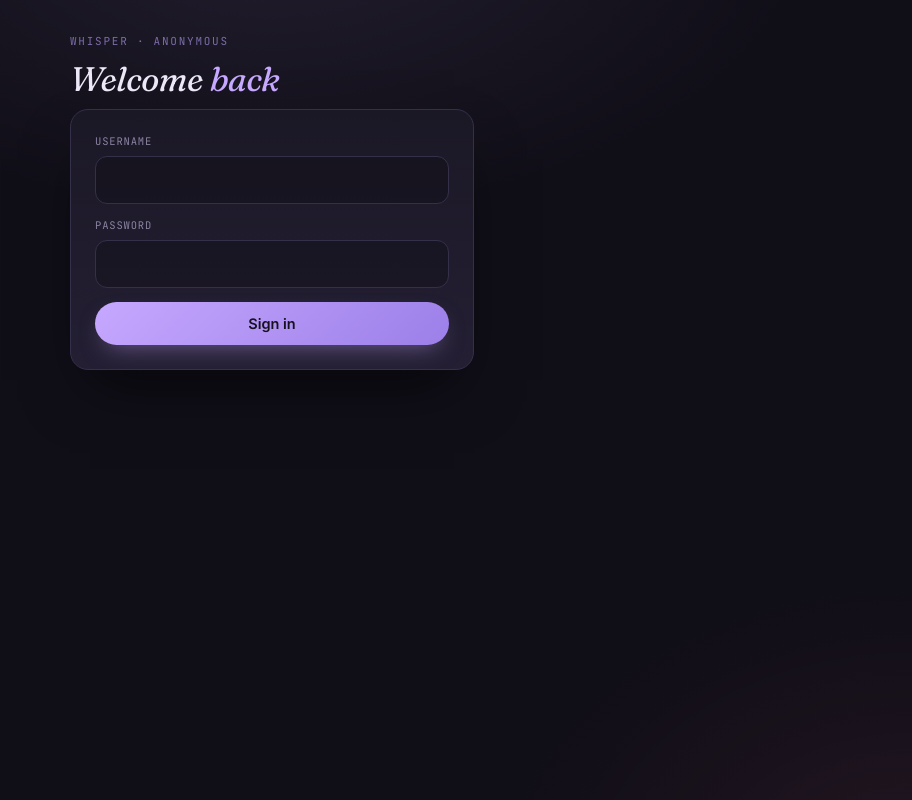
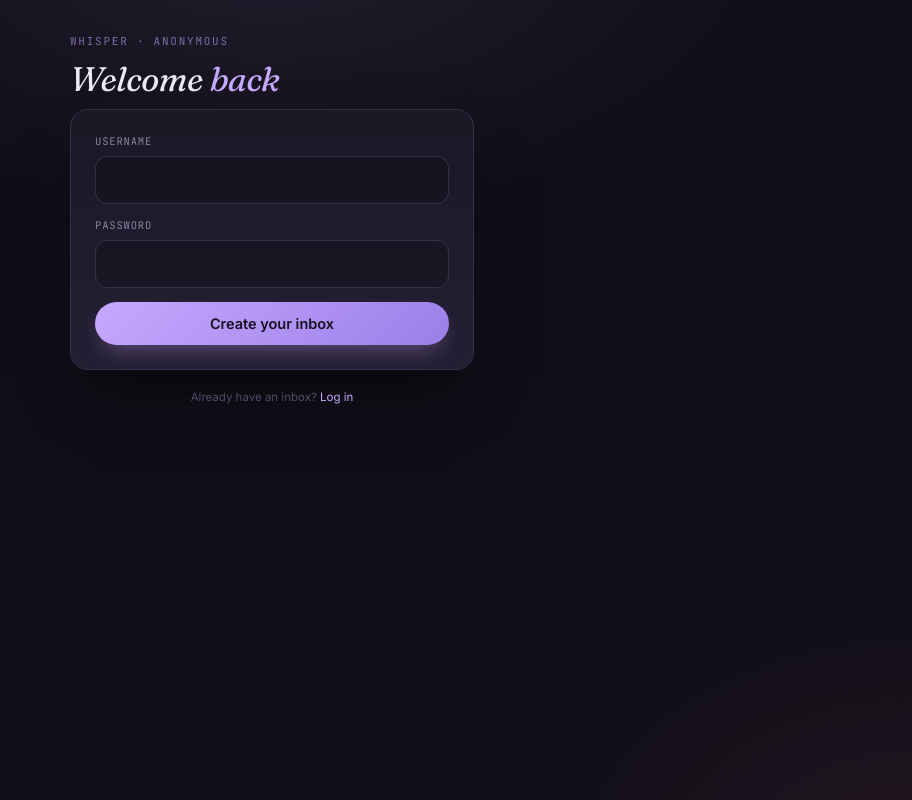
Before and after one commit to confessiongeckhg/whisper, a React (Vite) app in the folder frontend/: page /login in a window 1280 px wide. Shown: the whole page, without its empty margins (368-1280 px from the left). Built offline with nearby package versions, Linux system fonts and the light colour scheme; no server answers.

Commit message:
Update Login.jsx

```diff
--- a/frontend/src/pages/Login.jsx
+++ b/frontend/src/pages/Login.jsx
@@ -1,5 +1,5 @@
 import { useState } from 'react';
-import { useNavigate } from 'react-router-dom';
+import { Link, useNavigate } from 'react-router-dom';
 import { api, setToken } from '../lib/api.js';
 
 export default function Login() {
@@ -34,8 +34,9 @@ export default function Login() {
         <input value={username} onChange={e => setUsername(e.target.value)} required />
         <label>Password</label>
         <input type="password" value={password} onChange={e => setPassword(e.target.value)} required />
-        <button disabled={loading}>{loading ? 'Signing in…' : 'Sign in'}</button>
+        <button disabled={loading}>{loading ? 'Creating…' : 'Create your inbox'}</button>
       </form>
+      <p className="footnote">Already have an inbox? <Link to="/login">Log in</Link></p>
     </div>
   );
 }
```
